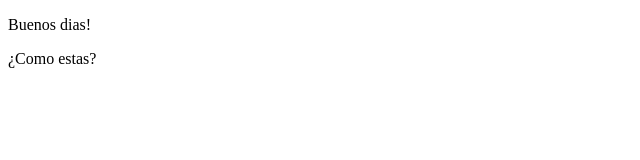
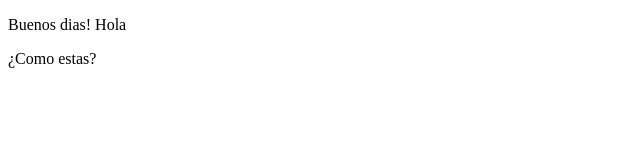
Before and after one commit to MarianoLorelli/PruebasGit, a plain HTML site: page Prueba.html in a window 1280 px wide. Shown: the full height of the page, 0-640 px from the left. Drawn offline with Linux system fonts and the light colour scheme.

Commit message:
Actualizacion de parrafo

```diff
--- a/Prueba.html
+++ b/Prueba.html
@@ -6,7 +6,7 @@
     <title>Pagina Prueba v2.0</title>
 </head>
 <body>
-    <p>Buenos dias!</p>
+    <p>Buenos dias! Hola</p>
     <p>¿Como estas?</p>
 </body>
 </html>
```
